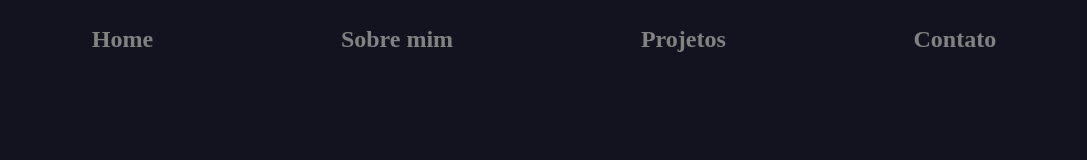
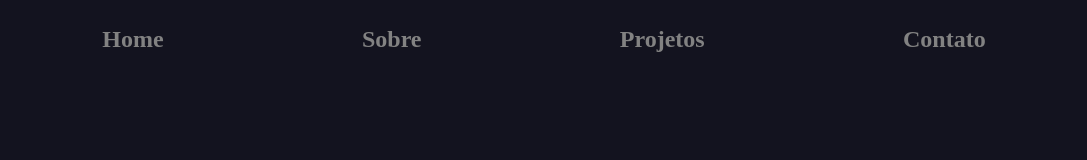
Before and after one commit to jessica-sobreira/portfolio-dev, a React (Vite) app: page / in a window 1280 px wide. Shown: the top 160 px of the page, without its empty margins (96-1183 px from the left). Built offline with nearby package versions, Linux system fonts and the light colour scheme.

Commit message:
Update HomeThis.tsx

```diff
--- a/src/pages/HomeThis.tsx
+++ b/src/pages/HomeThis.tsx
@@ -7,7 +7,7 @@ export const Home = () => {
 
        <div className="links">
         <Link to='/'>Home</Link>
-        <Link to='/aboutme'>Sobre mim</Link>
+        <Link to='/aboutme'>Sobre</Link>
         <Link to='/projects'>Projetos</Link>
         <Link to='/contact'>Contato</Link>
         </div>
```
